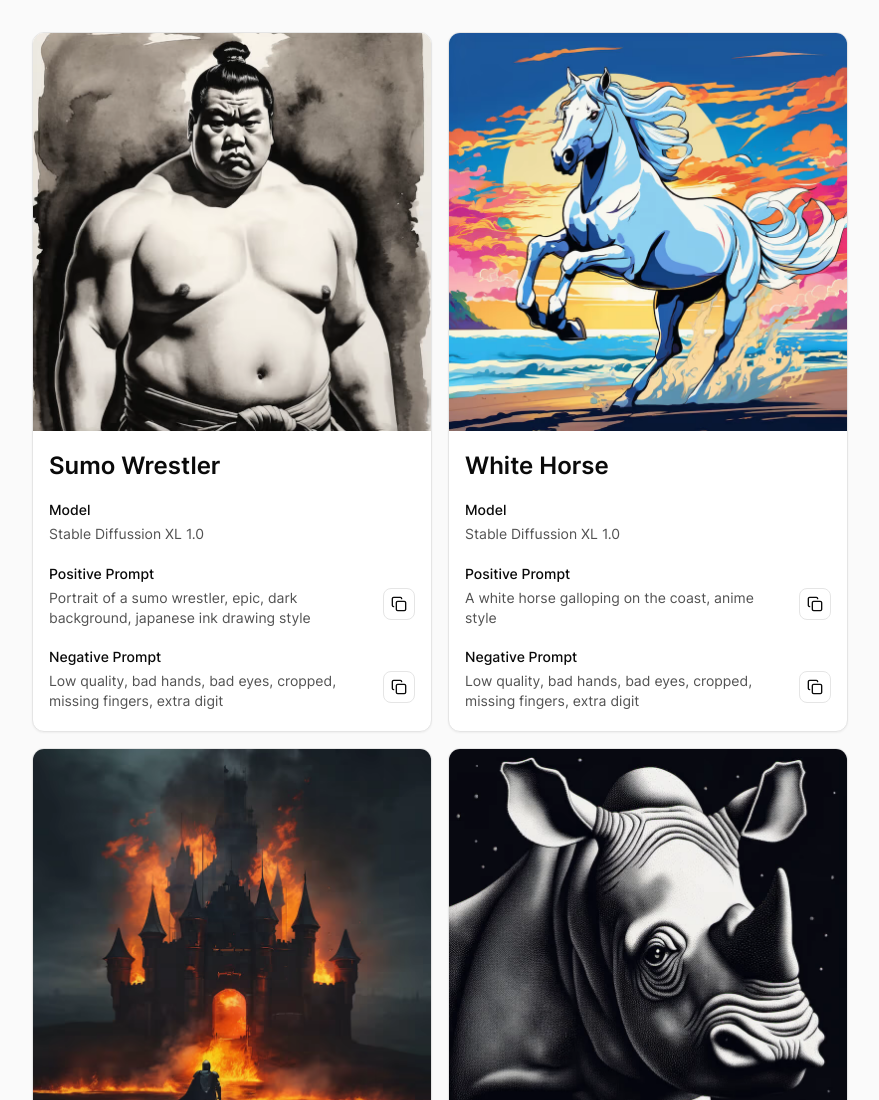
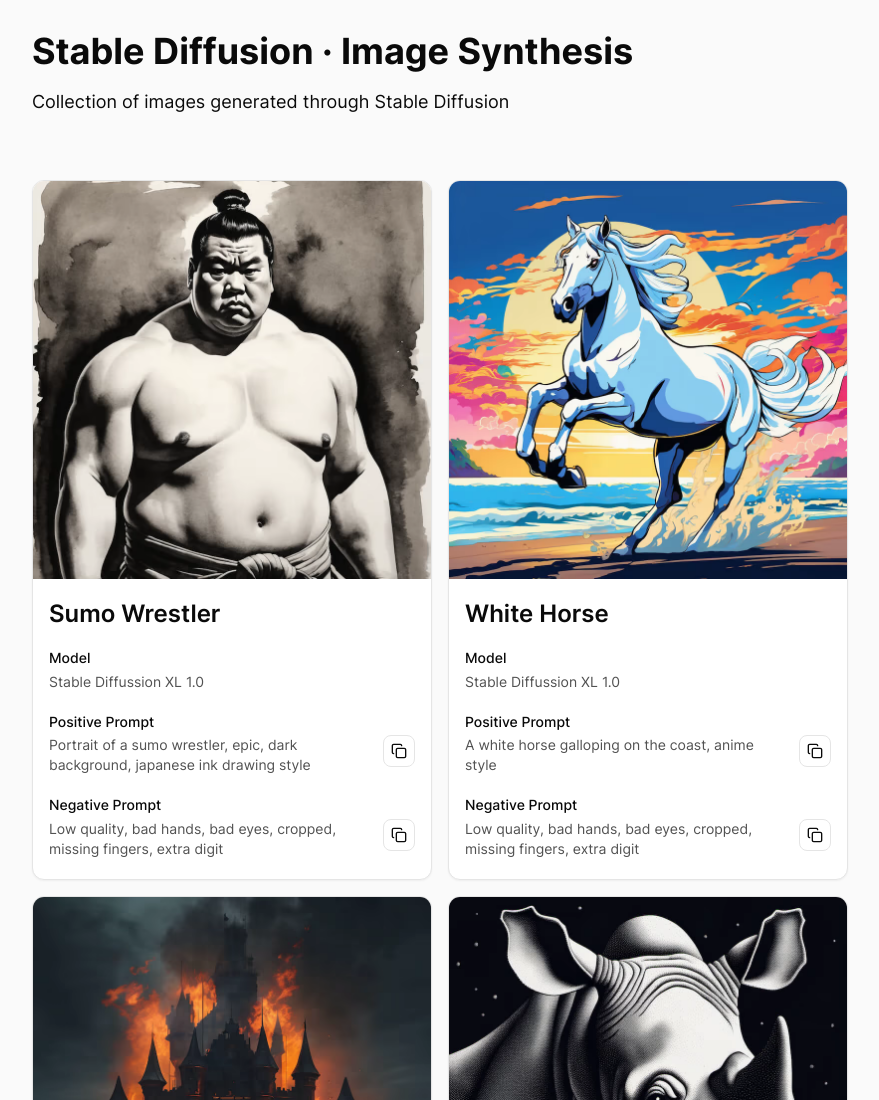
Before and after one commit to juan-antonio-ledesma/stable-diffusion-image-synthesis, an Astro site: page / in a window 1280 px wide. Shown: the top 1100 px of the page, without its empty margins (200-1079 px from the left). Built offline with nearby package versions, Linux system fonts and the light colour scheme; Astro itself is replaced by a stand-in of ours.

Commit message:
Add Header component and integrate it into Home layout

```diff
--- /dev/null
+++ b/src/components/Header.tsx
@@ -0,0 +1,12 @@
+export default function Header() {
+  return (
+    <header className="header">
+      <div className="header-innerWrapper">
+        <h1 className="header-title">Stable Diffusion · Image Synthesis</h1>
+        <p className="header-subtitle">
+          Collection of images generated through Stable Diffusion
+        </p>
+      </div>
+    </header>
+  )
+}
--- a/src/layouts/Home.tsx
+++ b/src/layouts/Home.tsx
@@ -1,5 +1,6 @@
 import { useMediaQuery } from 'react-responsive'
 
+import Header from '@components/Header'
 import Main from '@components/Main'
 import MainColumn from '@components/MainColumn'
 import ImageCard from '@components/ImageCard'
@@ -10,6 +11,8 @@
   const isMobile = useMediaQuery({ query: '(max-width: 650px)' })
 
   return (
+    <>
+      <Header />
       <Main>
         {isMobile ? (
           <>
@@ -30,7 +33,13 @@
           <>
             <MainColumn>
               {evenImages.map(
-              ({ imageSrc, title, model, positivePrompt, negativePrompt }) => (
+                ({
+                  imageSrc,
+                  title,
+                  model,
+                  positivePrompt,
+                  negativePrompt,
+                }) => (
                   <ImageCard
                     key={title}
                     imageSrc={imageSrc}
@@ -44,7 +53,13 @@
             </MainColumn>
             <MainColumn>
               {oddImages.map(
-              ({ imageSrc, title, model, positivePrompt, negativePrompt }) => (
+                ({
+                  imageSrc,
+                  title,
+                  model,
+                  positivePrompt,
+                  negativePrompt,
+                }) => (
                   <ImageCard
                     key={title}
                     imageSrc={imageSrc}
@@ -59,5 +74,6 @@
           </>
         )}
       </Main>
+    </>
   )
 }
--- /dev/null
+++ b/src/styles/components/header.scss
@@ -0,0 +1,21 @@
+@use '../globals/settings' as *;
+
+.header {
+  width: 100%;
+
+  &-innerWrapper {
+    width: 100%;
+    max-width: $content-max-width;
+    margin-inline: auto;
+    padding: 2rem 1rem;
+  }
+
+  &-title {
+    @include apply-text-style('text-3xl', 700);
+    margin-bottom: 1rem;
+  }
+
+  &-subtitle {
+    @include apply-text-style('text-lg', 400);
+  }
+}
--- a/src/styles/styles.scss
+++ b/src/styles/styles.scss
@@ -3,6 +3,7 @@
 @forward './base/reset';
 @forward './base/base';
 
+@forward './components/header';
 @forward './components/main';
 @forward './components/main-column';
 @forward './components/image-card';
```
Also changed, not shown: public/fonts/Inter-Bold.woff (added), public/fonts/Inter-Bold.woff2 (added), public/fonts/Poppins-Bold.woff (deleted), public/fonts/Poppins-Bold.woff2 (deleted). Lines whose indentation alone changed are shown as unchanged.
